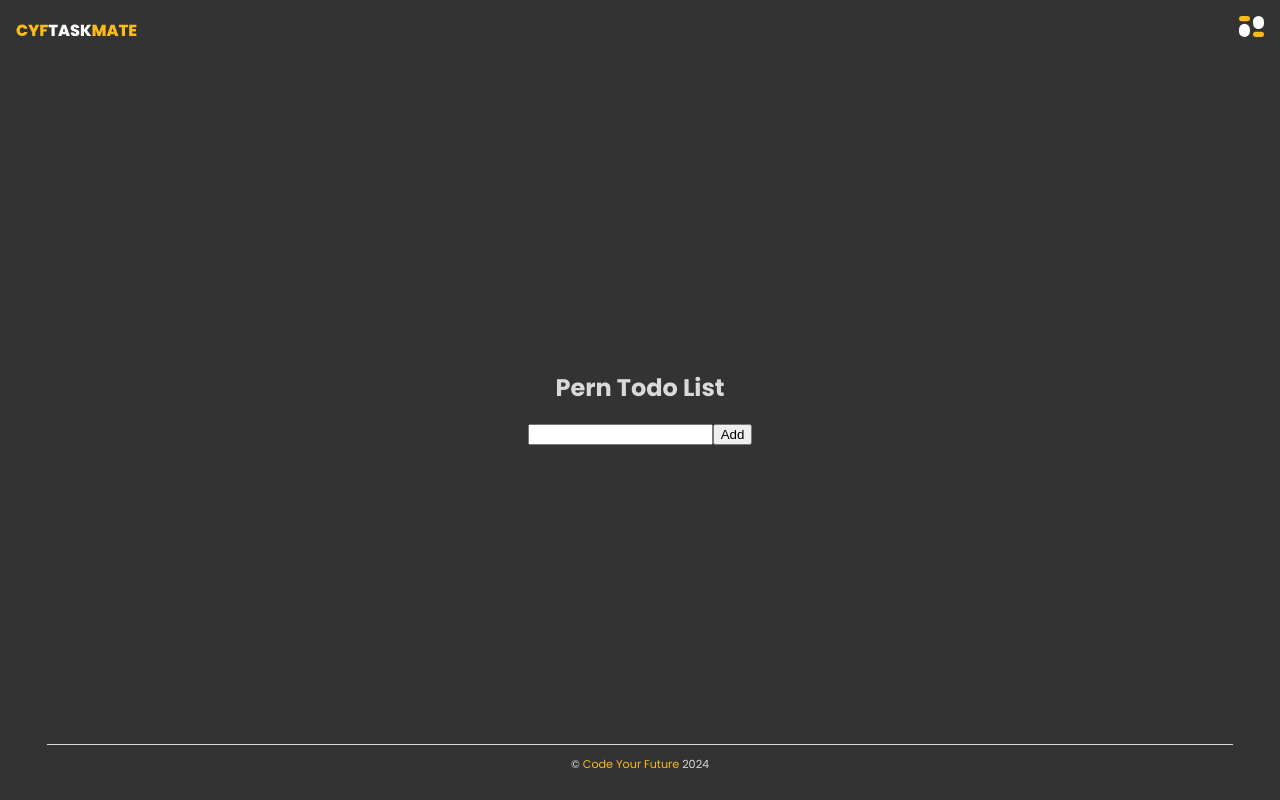
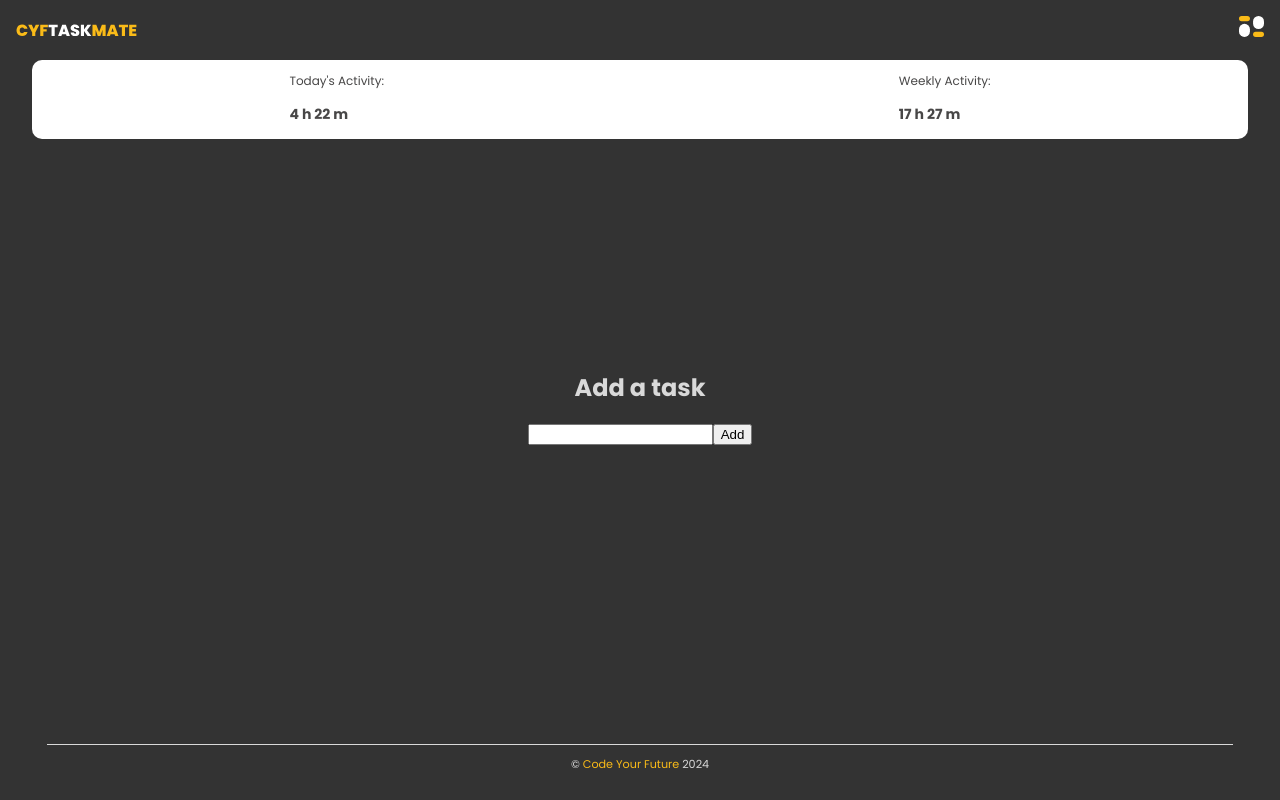
Before and after one commit to Farnooshmo/time-tracker, a React (Create React App) app in the folder client/: page / in a window 1280 px wide. Built offline with nearby package versions, Linux system fonts and the light colour scheme.

Commit message:
24-create-summary-activities-component

```diff
--- a/client/src/App.css
+++ b/client/src/App.css
@@ -15,26 +15,25 @@ header {
 	display: flex;
 	justify-content: space-between;
 	align-items: center;
-	padding: 1rem;
 	position: fixed;
 	top: 0;
 	z-index: 1000;
 }
 
-.left {
+.header-left {
 	/* Styles for header's left section */
 	display: flex;
 	justify-content: flex-start;
 	align-items: center;
-	padding-left: 1rem;
+	padding: 1rem;
 }
 
-.right {
+.header-right {
 	/* Styles for header's right section */
 	display: flex;
 	justify-content: flex-end;
 	align-items: center;
-	padding-right: 1rem;
+	padding: 1rem;
 }
 
 h1 {
@@ -51,13 +50,23 @@ main {
 	box-sizing: border-box;
 }
 
-section {
-	margin: 1rem 0; /* Add space between sections */
-}
-
-/* Placeholder styles for each section */
-.activity-summary {
-	/* Styles for the Activity Summary section */
+/* Style for the SummaryActivities component */
+.summary-box {
+	width: 95%;
+	margin: 0 auto;
+	display: flex;
+	justify-content: space-around;
+	align-items: flex-start;
+	background-color: #ffffff;
+	box-sizing: border-box;
+	border-radius: 10px;
+	overflow: hidden;
+	font-family: 'Poppins', sans-serif;
+	font-size: 0.75rem;
+	color: #484747;
+	position: fixed;
+	top: 60px;
+	z-index: 1000;
 }
 
 .add-task {
--- a/client/src/App.js
+++ b/client/src/App.js
@@ -3,12 +3,14 @@ import './App.css'
 import InputTodo from './components/InputTodo'
 import Header from './components/Header'
 import Footer from './components/Footer'
+import SummaryActivities from './components/SummaryActivities.js'
 
 function App() {
 	return (
 		<Fragment>
 			<div className='container'>
 				<Header />
+				<SummaryActivities />
 				<InputTodo />
 			</div>
 			<Footer />
--- a/client/src/components/Header.js
+++ b/client/src/components/Header.js
@@ -7,10 +7,10 @@ import cyftaskmateLogo from '../assets/CYFTASKMATE.svg'
 const Header = () => {
 	return (
 		<header>
-			<div className='left'>
+			<div className='header-left'>
 				<img src={cyftaskmateLogo} alt='CYFTASKMATE Logo' />
 			</div>
-			<div className='right'>
+			<div className='header-right'>
 				<div className='hamburger-menu'>
 					<img src={hamburgerLogo} alt='Hamburger Menu' />
 				</div>
--- a/client/src/components/InputTodo.js
+++ b/client/src/components/InputTodo.js
@@ -1,39 +1,38 @@
-import React, { Fragment, useState } from "react";
+import React, { Fragment, useState } from 'react'
+import '../App.css' //* Importing the main styles *//
+
 const InputTodo = () => {
-    const [description, setDescription] = useState("");
+	const [description, setDescription] = useState('')
 
-  const onSubmitForm = async e => {
-    e.preventDefault();
+	const onSubmitForm = async (e) => {
+		e.preventDefault()
 		try {
-      const body = { description };
-      const response = await fetch("http://localhost:5001/todos", {
-        method: "POST",
-        headers: { "Content-Type": "application/json" },
-        body: JSON.stringify(body)
-      });
+			const body = { description }
+			const response = await fetch('http://localhost:5001/todos', {
+				method: 'POST',
+				headers: { 'Content-Type': 'application/json' },
+				body: JSON.stringify(body),
+			})
 
 			//   window.location = "/";
 		} catch (err) {
-      console.error(err.message);
+			console.error(err.message)
 		}
-  };
+	}
 
 	return (
 		<Fragment>
-      <h1 className="text-center mt-5">Pern Todo List</h1>
-      <form className="d-flex mt-5" onSubmit={onSubmitForm}>
+			<h1 className='text-center mt-5'>Add a task</h1>
+			<form className='d-flex mt-5' onSubmit={onSubmitForm}>
 				<input
-          type="text"
-          className="form-control"
+					type='text'
+					className='form-control'
 					value={description}
-          onChange={e => setDescription(e.target.value)}
-
-
+					onChange={(e) => setDescription(e.target.value)}
 				/>
-        <button className="btn btn-success">Add</button>
+				<button className='btn btn-success'>Add</button>
 			</form>
-
 		</Fragment>
-  );
-};
-export default InputTodo;
+	)
+}
+export default InputTodo
--- /dev/null
+++ b/client/src/components/SummaryActivities.js
@@ -0,0 +1,22 @@
+import React from 'react'
+import '../App.css'
+
+const SummaryActivities = () => {
+	return (
+		<div className='summary-box'>
+			<div className='daily-activity-section'>
+				<p>Today's Activity:</p>
+				<h3>4 h 22 m</h3>
+				{/* Add the calculation for daily activity here */}
+			</div>
+
+			<div className='weekly-activity-section'>
+				<p>Weekly Activity:</p>
+				<h3>17 h 27 m</h3>
+				{/* Add the calculation for weekly activity here */}
+			</div>
+		</div>
+	)
+}
+
+export default SummaryActivities
```
Lines whose indentation alone changed are shown as unchanged.
